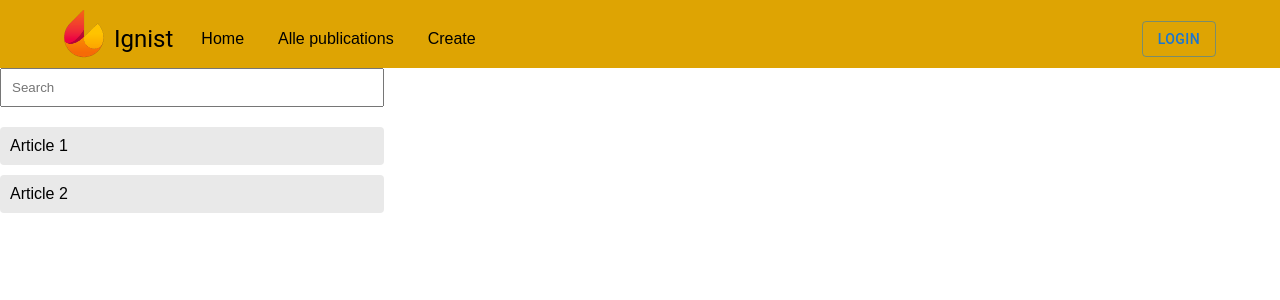
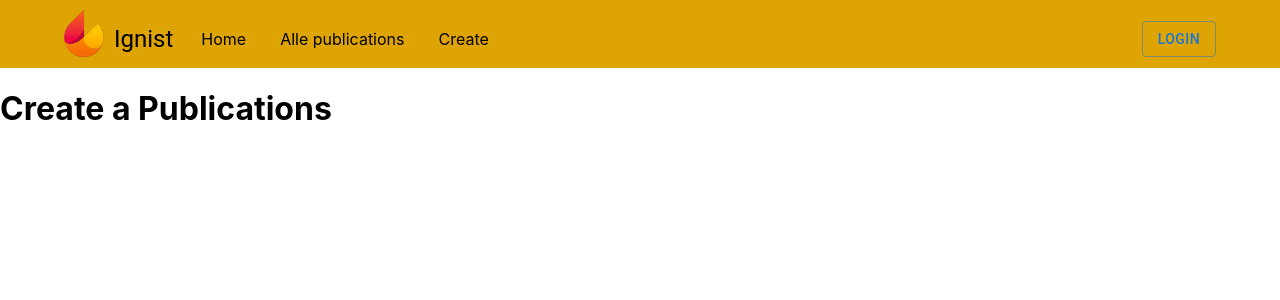
Before and after one commit to HamidHamrah/React-Brannhjelp, a React (Create React App) app: page /create in a window 1280 px wide. Shown: the top 300 px of the page. Built offline with nearby package versions, Linux system fonts and the light colour scheme.

Commit message:
Added Routing

```diff
--- a/package.json
+++ b/package.json
@@ -11,6 +11,7 @@
     "@testing-library/user-event": "^13.5.0",
     "react": "^18.2.0",
     "react-dom": "^18.2.0",
+    "react-router-dom": "^6.22.0",
     "react-scripts": "5.0.1",
     "web-vitals": "^2.1.4"
   },
--- a/src/App.js
+++ b/src/App.js
@@ -1,13 +1,21 @@
-import './App.css';
-import "./Components/Navbar/NavbarStyle.css";
-import './Components/ListAllPublications/Style.css'
-import Navbar from "./Components/Navbar/Navbar"
-import Publications from './Components/ListAllPublications/ListPublications'
+import { BrowserRouter,Routes,Route } from 'react-router-dom';
+import Home from "./Pages/Home"
+import Create from './Pages/Create';
+import AllPub from "./Pages/ListAllpublications"
+import './Components/Navbar/NavbarStyle.css';
+import './Components/ListAllPublications/Style.css';
+
 function App() {
   return (
     <div>
-      <Navbar />
-      <Publications /> {/* Render the Publications component here */}
+        <BrowserRouter>
+          <Routes>
+            <Route index element={<Home />} />
+            <Route path='/home' element={<Home />} />
+            <Route path='/create' element={<Create />} />
+            <Route path='/All' element={<AllPub />} />
+          </Routes>
+        </BrowserRouter>
     </div>
   );
 }
--- a/src/Components/Navbar/Navbar.js
+++ b/src/Components/Navbar/Navbar.js
@@ -29,8 +29,8 @@ const NavBar = () => {
               </div>
               <nav className={`navbar-links ${isNavVisible ? 'show' : ''}`}>
                 <a href="/home" className="nav-link">Home</a>
-                <a href="/about" className="nav-link">Alle publications</a>
-                <a href="/contact" className="nav-link">Create</a>
+                <a href="/All" className="nav-link">Alle publications</a>
+                <a href="/create" className="nav-link">Create</a>
               </nav>
             </Grid>
             <Grid item ml="auto">
--- /dev/null
+++ b/src/Pages/Create.js
@@ -0,0 +1,11 @@
+import NavBar from "../Components/Navbar/Navbar";
+import React from 'react'
+
+export default function Create() {
+  return (
+    <div>
+      <NavBar />
+      <h1>Create a Publications</h1>
+    </div>
+  )
+}
--- /dev/null
+++ b/src/Pages/Home.js
@@ -0,0 +1,12 @@
+import React from 'react'
+import Navbar from "../Components/Navbar/Navbar";
+import Search  from "../Components/ListAllPublications/Search";
+
+export default function Home() {
+  return (
+    <div>
+      <Navbar />
+      <Search />
+    </div>
+  )
+}
--- /dev/null
+++ b/src/Pages/ListAllpublications.js
@@ -0,0 +1,11 @@
+import NavBar from "../Components/Navbar/Navbar";
+import React from 'react'
+
+export default function ListAllpublications() {
+  return (
+    <div>
+      <NavBar />
+      <h1>All Publications</h1>
+    </div>
+  )
+}
```
Also changed, not shown: src/Components/ListAllPublications/Search.js (renamed from src/Components/ListAllPublications/ListPublications.js), 1 other file (tests, documents, lock files or other folders).
